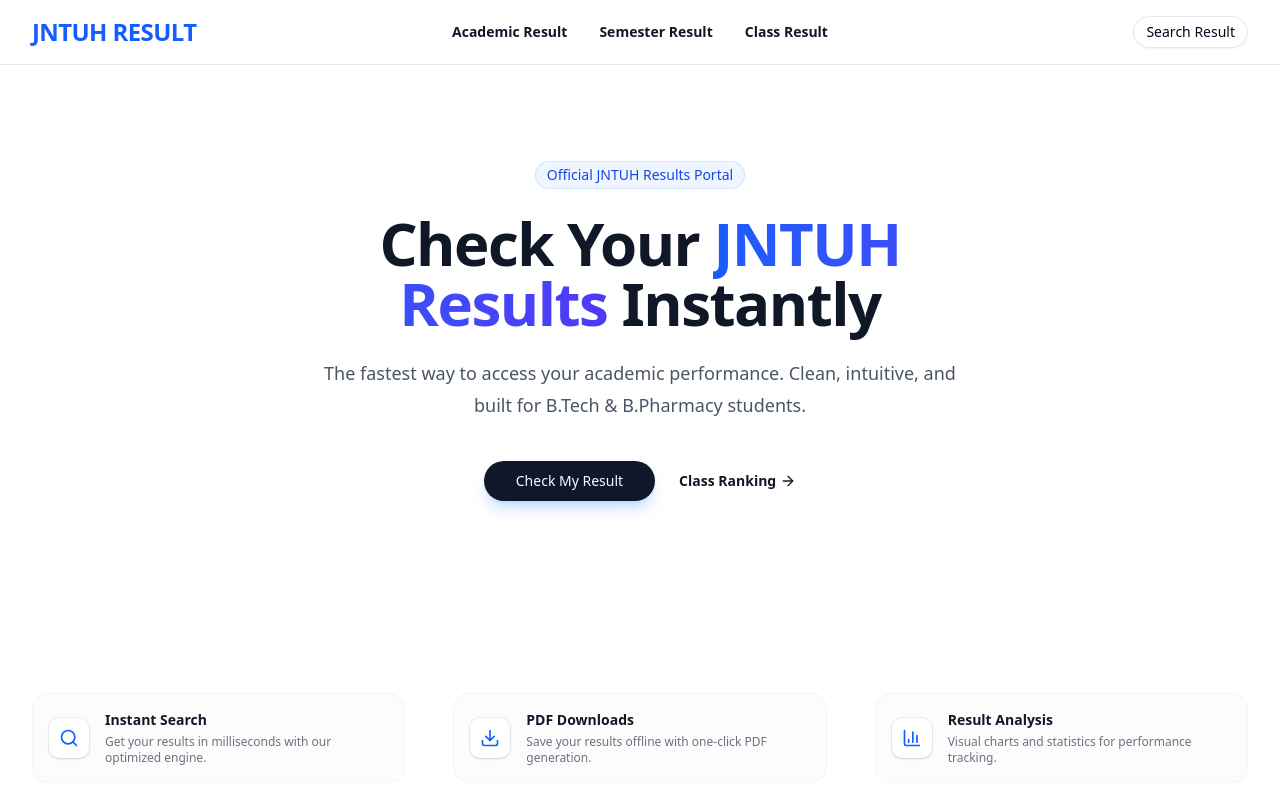
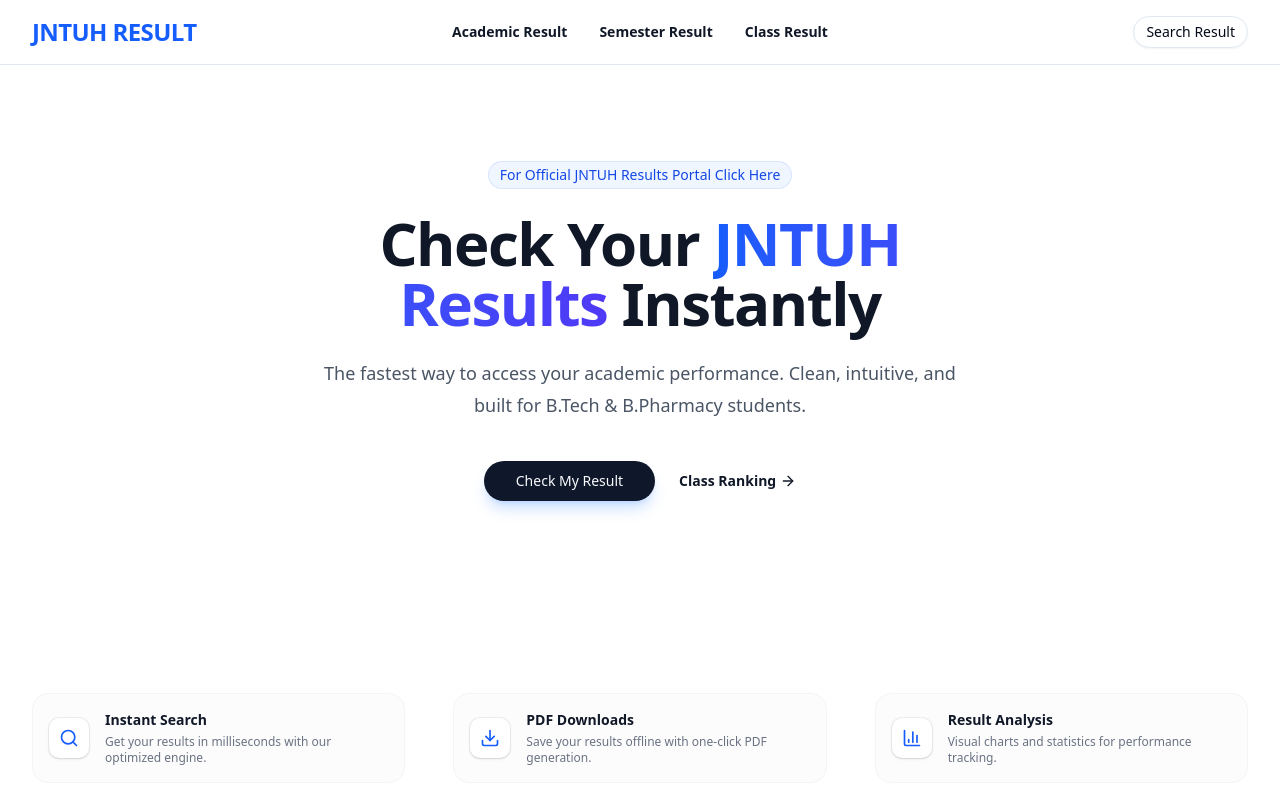
Before and after one commit to Hemant2059/jntuhresult, a Next.js app: page / in a window 1280 px wide. Shown: the top 800 px of the page. Built offline with nearby package versions, Linux system fonts and the light colour scheme.

Commit message:
official tag update

```diff
--- a/app/page.tsx
+++ b/app/page.tsx
@@ -2,7 +2,15 @@
 
 import Link from "next/link";
 import { motion } from "framer-motion";
-import { ArrowRight, GraduationCap, BookOpen, Users, Search, Download, BarChart3 } from "lucide-react";
+import {
+  ArrowRight,
+  GraduationCap,
+  BookOpen,
+  Users,
+  Search,
+  Download,
+  BarChart3,
+} from "lucide-react";
 import {
   Accordion,
   AccordionContent,
@@ -39,7 +47,8 @@ export default function Home() {
   const highlights = [
     {
       title: "Instant Search",
-      description: "Get your results in milliseconds with our optimized engine.",
+      description:
+        "Get your results in milliseconds with our optimized engine.",
       icon: <Search className="h-5 w-5" />,
     },
     {
@@ -106,7 +115,7 @@ export default function Home() {
     <div className="min-h-screen bg-white">
       {/* ------------ HERO SECTION ------------ */}
       <section className="relative overflow-hidden pt-16 pb-20 lg:pt-24 lg:pb-32">
-        <div className="absolute inset-0 -z-10 bg-[radial-gradient(45rem_50rem_at_top,theme(colors.blue.50),white)]" />
+        <div className="absolute inset-0 -z-10 bg-[radial-gradient(45rem_50rem_at_top,var(--color-blue-50),white)]" />
         <div className="absolute inset-y-0 right-1/2 -z-10 mr-16 w-[200%] origin-bottom-left skew-x-[-30deg] bg-white shadow-xl shadow-blue-600/10 ring-1 ring-blue-50 sm:mr-28 lg:mr-0 xl:mr-16 xl:origin-center" />
 
         <div className="mx-auto max-w-7xl px-6 lg:px-8">
@@ -116,9 +125,13 @@ export default function Home() {
               animate={{ opacity: 1, scale: 1 }}
               transition={{ duration: 0.5 }}
             >
-              <span className="inline-flex items-center rounded-full bg-blue-50 px-3 py-1 text-sm font-medium text-blue-700 ring-1 ring-inset ring-blue-700/10 mb-6">
-                Official JNTUH Results Portal
-              </span>
+              <Link
+                href={"http://results.jntuh.ac.in"}
+                target="_blank"
+                className="inline-flex items-center rounded-full bg-blue-50 px-3 py-1 text-sm font-medium text-blue-700 ring-1 ring-inset ring-blue-700/10 mb-6"
+              >
+                For Official JNTUH Results Portal Click Here
+              </Link>
             </motion.div>
 
             <motion.h1
@@ -127,7 +140,11 @@ export default function Home() {
               transition={{ duration: 0.5, delay: 0.1 }}
               className="text-4xl font-bold tracking-tight text-gray-900 sm:text-6xl"
             >
-              Check Your <span className="text-transparent bg-clip-text bg-gradient-to-r from-blue-600 to-indigo-600">JNTUH Results</span> Instantly
+              Check Your{" "}
+              <span className="text-transparent bg-clip-text bg-linear-to-r from-blue-600 to-indigo-600">
+                JNTUH Results
+              </span>{" "}
+              Instantly
             </motion.h1>
 
             <motion.p
@@ -136,7 +153,8 @@ export default function Home() {
               transition={{ duration: 0.5, delay: 0.2 }}
               className="mt-6 text-lg leading-8 text-gray-600"
             >
-              The fastest way to access your academic performance. Clean, intuitive, and built for B.Tech & B.Pharmacy students.
+              The fastest way to access your academic performance. Clean,
+              intuitive, and built for B.Tech & B.Pharmacy students.
             </motion.p>
 
             <motion.div
@@ -145,11 +163,22 @@ export default function Home() {
               transition={{ duration: 0.5, delay: 0.3 }}
               className="mt-10 flex items-center justify-center gap-x-6"
             >
-              <Button asChild size="lg" className="rounded-full px-8 shadow-lg shadow-blue-500/25">
+              <Button
+                asChild
+                size="lg"
+                className="rounded-full px-8 shadow-lg shadow-blue-500/25"
+              >
                 <Link href="/academic">Check My Result</Link>
               </Button>
-              <Link href="/classresult" className="text-sm font-semibold leading-6 text-gray-900 flex items-center gap-1 group">
-                Class Ranking <ArrowRight size={16} className="transition-transform group-hover:translate-x-1" />
+              <Link
+                href="/classresult"
+                className="text-sm font-semibold leading-6 text-gray-900 flex items-center gap-1 group"
+              >
+                Class Ranking{" "}
+                <ArrowRight
+                  size={16}
+                  className="transition-transform group-hover:translate-x-1"
+                />
               </Link>
             </motion.div>
           </div>
@@ -173,8 +202,12 @@ export default function Home() {
                   {item.icon}
                 </div>
                 <div>
-                  <h3 className="text-sm font-semibold text-gray-900">{item.title}</h3>
-                  <p className="mt-1 text-xs text-gray-500">{item.description}</p>
+                  <h3 className="text-sm font-semibold text-gray-900">
+                    {item.title}
+                  </h3>
+                  <p className="mt-1 text-xs text-gray-500">
+                    {item.description}
+                  </p>
                 </div>
               </motion.div>
             ))}
@@ -198,11 +231,17 @@ export default function Home() {
                   href={item.href}
                   className="group relative flex flex-col items-start p-8 border rounded-3xl transition-all hover:border-blue-200 hover:shadow-2xl hover:shadow-blue-500/10 bg-white h-full"
                 >
-                  <div className={`p-3 rounded-2xl bg-${item.color}-50 group-hover:bg-${item.color}-100 transition-colors mb-6`}>
+                  <div
+                    className={`p-3 rounded-2xl bg-${item.color}-50 group-hover:bg-${item.color}-100 transition-colors mb-6`}
+                  >
                     {item.icon}
                   </div>
-                  <h2 className="text-2xl font-bold text-gray-900 mb-3 group-hover:text-blue-600 transition-colors">{item.title}</h2>
-                  <p className="text-gray-600 leading-relaxed mb-8 flex-grow">{item.description}</p>
+                  <h2 className="text-2xl font-bold text-gray-900 mb-3 group-hover:text-blue-600 transition-colors">
+                    {item.title}
+                  </h2>
+                  <p className="text-gray-600 leading-relaxed mb-8 grow">
+                    {item.description}
+                  </p>
 
                   <div className="flex items-center font-bold text-blue-600 group-hover:gap-4 transition-all gap-2">
                     Explore <ArrowRight className="h-4 w-4" />
@@ -257,7 +296,10 @@ export default function Home() {
       {/* ------------ FOOTER ------------ */}
       <footer className="py-12 text-center text-gray-500 text-sm border-t border-gray-100">
         <div className="mx-auto max-w-7xl px-6 lg:px-8">
-          <p>© {new Date().getFullYear()} JNTUH Result Dashboard. Built for students with ❤️</p>
+          <p>
+            © {new Date().getFullYear()} JNTUH Result Dashboard. Built for
+            students with ❤️
+          </p>
         </div>
       </footer>
     </div>
```
